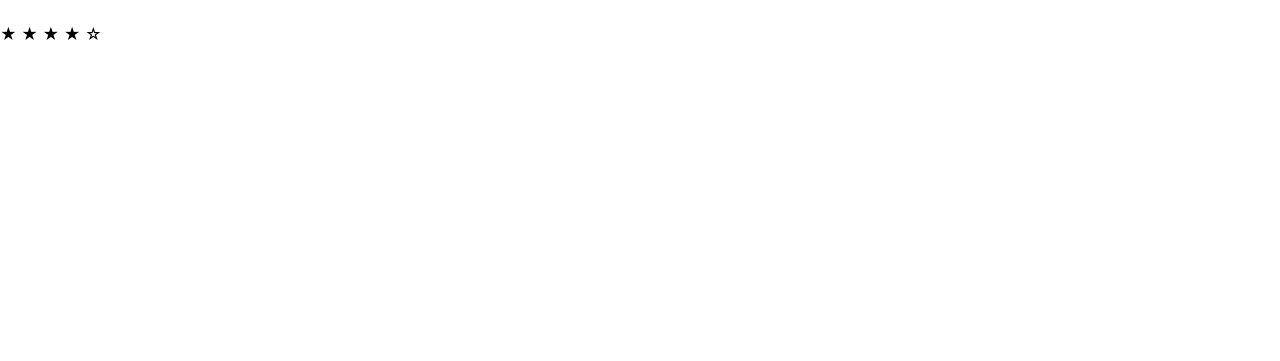
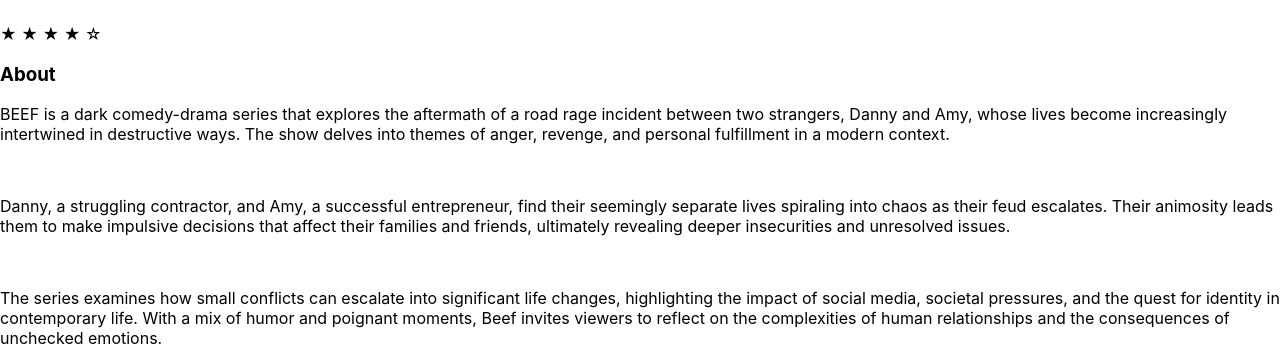
Before and after one commit to Lakshmikha/beef, a React (Create React App) app: page / in a window 1280 px wide. Shown: the part 507-868 px from the top of the page. Before the commit the page ends 800 px from the top, so only its background shows below. Built offline with nearby package versions, Linux system fonts and the light colour scheme.

Commit message:
added show description

```diff
--- a/src/components/poster.jsx
+++ b/src/components/poster.jsx
@@ -2,16 +2,37 @@
 
 function Poster() {
   return (
+    <div className="flex flex-col md:flex-row items-start p-4 mt-8 bg-black">
+
+
     <div className= "flex flex-col w-full md:w-1/3 space-y-2 mt-8 p-4 ">
 
             <img src="https://image.tmdb.org/t/p/w1280/wQmQgB6jlXV28XyCrCmtGnsKjHS.jpg"
             alt="Beef poster"
             className="rounded-lg shadow-2xl h-auto w-full mb-2"/>
-            <h2 className="text-4xl font-bold text-center w-full text-red-700">BEEF</h2>
+            <h2 className="text-4xl font-bold text-center w-full text-white-700 text-shadow">BEEF</h2>
             <span className="text-red-700 text-3xl text-center">★ ★ ★ ★ ☆</span>
+            </div>
 
 
+            <div className="md:w-2/3 p-4 md:pl-32 md:mt-8 md:pr-32 ">
+            <h3 className="text-white text-5xl font-bold pb-4 text-shadow">About</h3>
+        <div className="text-white  leading-relaxed text-xl text-shadow">
+        <p>
+        BEEF is a dark comedy-drama series that explores the aftermath of a road rage incident between two strangers, Danny and Amy, whose lives become increasingly intertwined in destructive ways. The show delves into themes of anger, revenge, and personal fulfillment in a modern context.
+        </p>
+        <br />
+        <p>
+Danny, a struggling contractor, and Amy, a successful entrepreneur, find their seemingly separate lives spiraling into chaos as their feud escalates. Their animosity leads them to make impulsive decisions that affect their families and friends, ultimately revealing deeper insecurities and unresolved issues.
+</p>
+<br />
+<p>
+The series examines how small conflicts can escalate into significant life changes, highlighting the impact of social media, societal pressures, and the quest for identity in contemporary life. With a mix of humor and poignant moments, Beef invites viewers to reflect on the complexities of human relationships and the consequences of unchecked emotions.
+        </p>
+        </div>
     </div>
+    </div>
+
   )
 }
 
--- a/src/index.css
+++ b/src/index.css
@@ -16,3 +16,8 @@
   font-family: source-code-pro, Menlo, Monaco, Consolas, 'Courier New',
     monospace;
 }
+
+.text-shadow {
+  text-shadow: 0 0 5px rgba(255, 255, 255, 0.3), 0 0 5px rgba(255, 255, 255, 0.3);
+
+}
```
